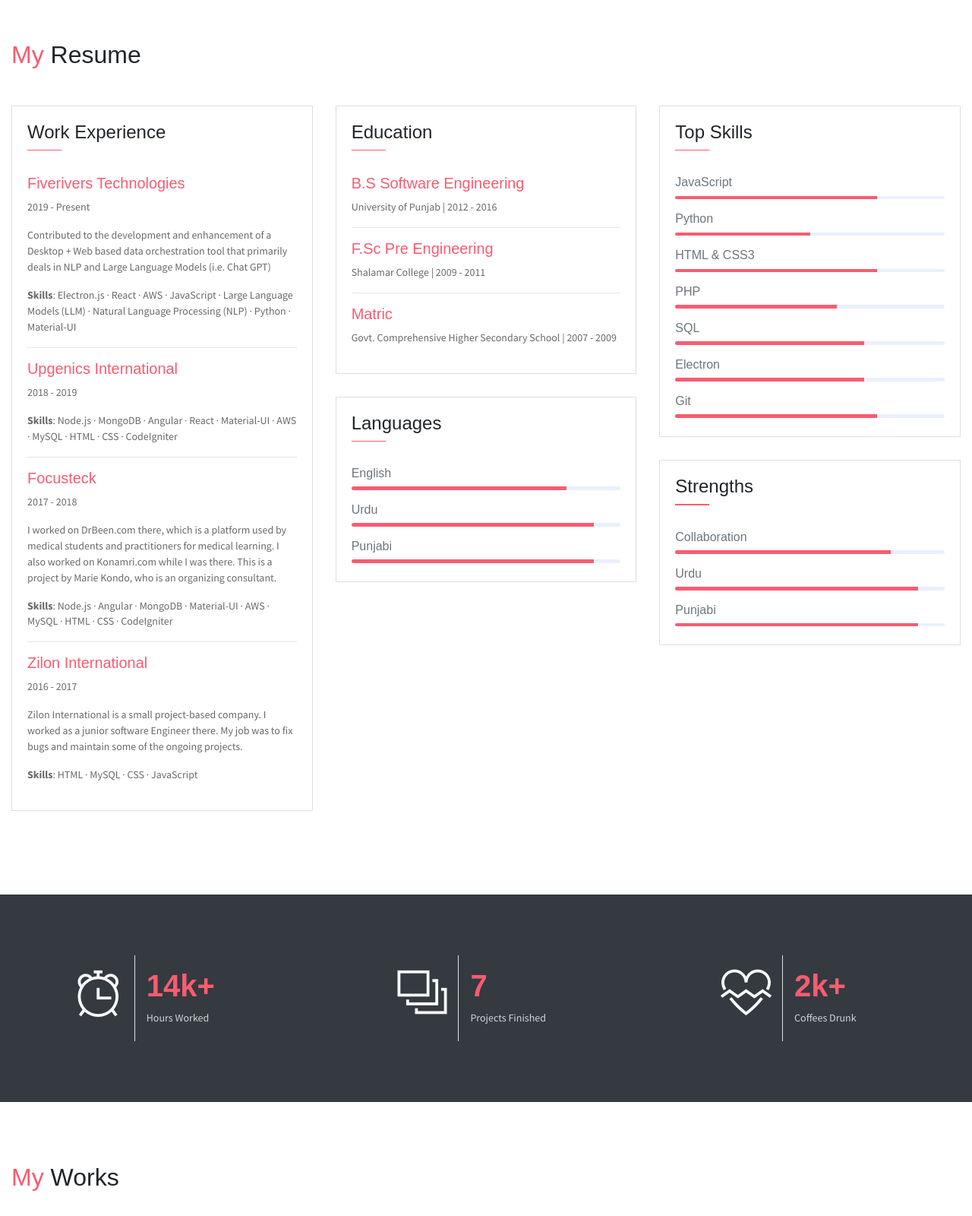
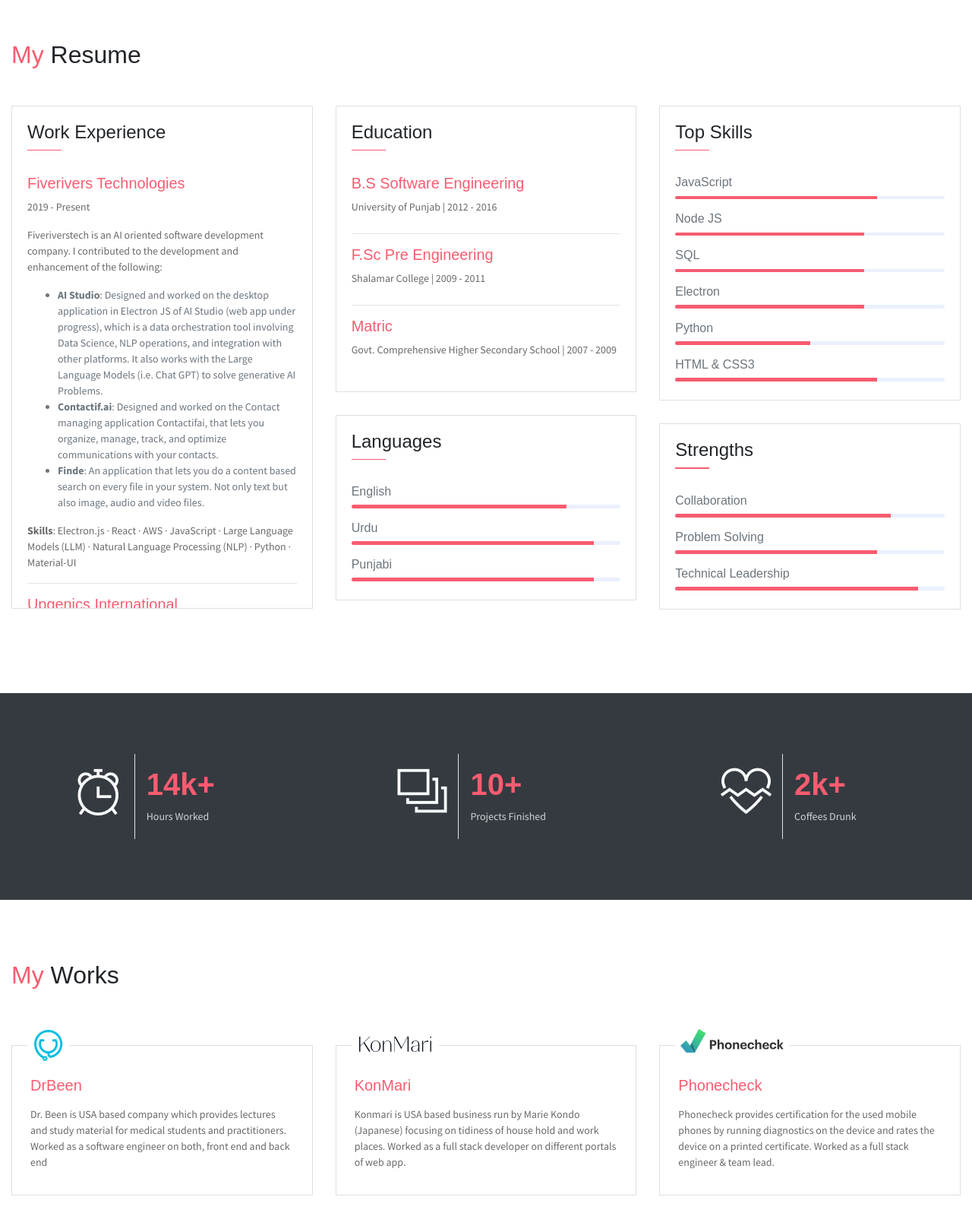
Before and after one commit to dev-sufyan/personal-portfolio, a website: page public_html/index.html in a window 1280 px wide. Shown: the part 1200-2800 px from the top of the page at 76% size. Drawn offline with nearby package versions, Linux system fonts and the light colour scheme.

Commit message:
skills updated, experience height fixed, banner updated

```diff
--- a/public_html/index.html
+++ b/public_html/index.html
@@ -26,7 +26,7 @@
                 </li>
                 <li class="social-item">
                     <a class="social-link text-light" href="mailto:sufyanmaqsoo92@gmail.com">
-                        <i class="ti-google" aria-hidden="true"></i>
+                        <i class="ti-email" aria-hidden="true"></i>
                     </a>
                 </li>
                 <li class="social-item">
@@ -40,11 +40,13 @@
                     </a>
                 </li>
             </ul>
-            <div class="header-content">
-                <h4 class="header-subtitle" >Hello, I am</h4>
-                <h1 class="header-title">Muhammad Sufyan</h1>
-                <h6 class="header-mono" >Full Stack Engineer | Problem Solver</h6>
-                <button class="btn btn-primary btn-rounded"><i class="ti-printer pr-2"></i>Print Resume</button>
+            <div class="header-content-wrapper">
+                <div class="header-content">
+                    <h4 class="header-subtitle" >Hello, I am</h4>
+                    <h1 class="header-title">Muhammad Sufyan</h1>
+                    <h6 class="header-mono" >Full Stack Engineer | Problem Solver</h6>
+                    <!-- <button class="btn btn-primary btn-rounded"><i class="ti-printer pr-2"></i>Print Resume</button> -->
+                </div>
             </div>
         </div>
     </header>
@@ -93,7 +95,13 @@
                 <span class="line mb-5"></span>
                 <h5 class="mb-3">A Full Stack Engineer and a Problem Solver</h5>
                 <p class="mt-20">I am a dedicated and passionate engineer with extensive industry experience and a hunger for innovation. My specialty is implementing new ideas from scratch.</p>
-                <button class="btn btn-outline-danger"><i class="icon-down-circled2 "></i>Download My CV</button>
+                <a href="https://drive.google.com/file/d/1Yb4EeYlmySppUw_s3Xuym8KOKSyE7TZg/view?usp=sharing"
+                    download="Muhammad Sufyan - Resume.pdf" target="_blank"
+                >
+                    <button class="btn btn-outline-danger">
+                        <i class="icon-down-circled2 "></i>Download My CV
+                    </button>
+                </a>
             </div>
             <div class="col-lg-4 about-card">
                 <h3 class="font-weight-light">Personal Info</h3>
@@ -115,7 +123,7 @@
                     </li>
                     <li class="social-item">
                         <a class="social-link" href="mailto:sufyanmaqsoo92@gmail.com">
-                            <i class="ti-google" aria-hidden="true"></i>
+                            <i class="ti-email" aria-hidden="true"></i>
                         </a>
                     </li>
                     <li class="social-item">
@@ -174,14 +182,25 @@
                                 <span class="line"></span>
                             </div>
                         </div>
-                        <div class="card-body">
+                        <div class="card-body" style="max-height: 590px; overflow: auto;">
                             <h6 class="title text-danger">
                                 <a href="https://www.fiveriverstech.com/" target="_blank">
                                     Fiverivers Technologies
                                 </a>
                             </h6>
                             <P>2019 - Present</P>
-                            <P class="subtitle">Contributed to the development and enhancement of a Desktop + Web based data orchestration tool that primarily deals in NLP and Large Language Models (i.e. Chat GPT)</P>
+                            <P class="subtitle">Fiveriverstech is an AI oriented software development company. I contributed to the development and enhancement of the following:</P>
+                            <ul>
+                                <li>
+                                    <b>AI Studio</b>: Designed and worked on the desktop application in Electron JS of AI Studio (web app under progress), which is a data orchestration tool involving Data Science, NLP operations, and integration with other platforms. It also works with the Large Language Models (i.e. Chat GPT) to solve generative AI Problems.
+                                </li>
+                                <li>
+                                    <b>Contactif.ai</b>: Designed and worked on the Contact managing application Contactifai, that lets you organize, manage, track, and optimize communications with your contacts.
+                                </li>
+                                <li>
+                                    <b>Finde</b>: An application that lets you do a content based search on every file in your system. Not only text but also image, audio and video files.
+                                </li>
+                            </ul>
                             <p><b>Skills</b>: Electron.js · React · AWS · JavaScript · Large Language Models (LLM) · Natural Language Processing (NLP) · Python · Material-UI </p>
                             <hr>
                             <h6 class="title text-danger">
@@ -190,7 +209,21 @@
                                 </a>
                             </h6>
                             <P>2018 - 2019</P>
-                            <P class="subtitle"></P>
+                            <P class="subtitle">Upgenics International is a startup and they are providing clients with profound technical expertise and implementation of cutting-edge technology solutions. I worked on the following projects there:</P>
+                            <ul>
+                                <li>
+                                    <b>Phonecheck</b>: Worked on the maintenance and enhancement of the cloud system for phonecheck application.
+                                </li>
+                                <li>
+                                    <b>Phonecheck Build Mgt</b>: Created an application from scratch for the delivery and build management of the phonecheck applications.
+                                </li>
+                                <li>
+                                    <b>Phonecheck Marketplace</b>: Created and maintained the marketplace for the phonecheck processed mobile devices.
+                                </li>
+                                <li>
+                                    <b>Phonecheck Admin</b>: Created and maintained the admin panel to control and monitor the phonecheck marketplace.
+                                </li>
+                            </ul>
                             <p><b>Skills</b>: Node.js · MongoDB · Angular · React · Material-UI · AWS · MySQL · HTML · CSS · CodeIgniter</p>
                             <hr>
                             <h6 class="title text-danger">
@@ -199,7 +232,15 @@
                                 </a>
                             </h6>
                             <P>2017 - 2018</P>
-                            <P class="subtitle">I worked on DrBeen.com there, which is a platform used by medical students and practitioners for medical learning. I also worked on Konamri.com while I was there. This is a project by Marie Kondo, who is an organizing consultant.</P>
+                            <P class="subtitle">Focusteck is a small startup that works with multiple off-shore clients on some exciting ideas. While I was there, I worked on the following:</P>
+                            <ul>
+                                <li>
+                                    <b>Drbeen</b>: Worked on the maintenance and enhancement of the existing  drbeen.com.
+                                </li>
+                                <li>
+                                    <b>Konmari</b>: Contributed to maintaining and improving the current Konmari consultant + admin panels.
+                                </li>
+                            </ul>
                             <p><b>Skills</b>: Node.js · Angular · MongoDB · Material-UI · AWS · MySQL · HTML · CSS · CodeIgniter</p>
                             <hr>
                             <h6 class="title text-danger">
@@ -223,15 +264,15 @@
                         </div>
                         <div class="card-body">
                             <h6 class="title text-danger">B.S Software Engineering</h6>
-                            <P>University of Punjab | 2012 - 2016</P>
+                            <P style="margin-bottom: 24px;">University of Punjab | 2012 - 2016</P>
                             <!-- <P class="subtitle">Lorem ipsum dolor sit amet, consectetur adipisicing elit. Error corrupti recusandae obcaecati odit repellat ducimus cum, minus tempora aperiam at.</P> -->
                             <hr>
                             <h6 class="title text-danger">F.Sc Pre Engineering</h6>
-                            <P>Shalamar College | 2009 - 2011</P>
+                            <P style="margin-bottom: 24px;">Shalamar College | 2009 - 2011</P>
                             <!-- <P class="subtitle">Lorem ipsum dolor sit amet, consectetur adipisicing elit. Eos, id officiis quas placeat quia voluptas dolorum rem animi nostrum quae.aliquid repudiandae saepe!.</P> -->
                             <hr>
                             <h6 class="title text-danger">Matric</h6>
-                            <P>Govt. Comprehensive Higher Secondary School | 2007 - 2009</P>
+                            <P style="margin-bottom: 24px;">Govt. Comprehensive Higher Secondary School | 2007 - 2009</P>
                             <!-- <P class="subtitle">Lorem ipsum dolor sit amet, consectetur adipisicing elit. Nostrum recusandae, cupiditate ullam dolor ratione repellendus.aliquid repudiandae saepe!.</P> -->
 
                         </div>
@@ -272,17 +313,9 @@
                             <div class="progress mb-3">
                                 <div class="progress-bar bg-danger" role="progressbar" style="width: 75%" aria-valuenow="25" aria-valuemin="0" aria-valuemax="100"></div>
                             </div>
-                            <h6>Python</h6>
+                            <h6>Node JS</h6>
                             <div class="progress mb-3">
-                                <div class="progress-bar bg-danger" role="progressbar" style="width: 50%" aria-valuenow="75" aria-valuemin="0" aria-valuemax="100"></div>
-                            </div>
-                           <h6>HTML &amp; CSS3</h6>
-                            <div class="progress mb-3">
-                                <div class="progress-bar bg-danger" role="progressbar" style="width: 75%" aria-valuenow="25" aria-valuemin="0" aria-valuemax="100"></div>
-                            </div>
-                            <h6>PHP</h6>
-                            <div class="progress mb-3">
-                                <div class="progress-bar bg-danger" role="progressbar" style="width: 60%" aria-valuenow="50" aria-valuemin="0" aria-valuemax="100"></div>
+                                <div class="progress-bar bg-danger" role="progressbar" style="width: 70%" aria-valuenow="50" aria-valuemin="0" aria-valuemax="100"></div>
                             </div>
                             <h6>SQL</h6>
                             <div class="progress mb-3">
@@ -292,10 +325,18 @@
                             <div class="progress mb-3">
                                 <div class="progress-bar bg-danger" role="progressbar" style="width: 70%" aria-valuenow="75" aria-valuemin="0" aria-valuemax="100"></div>
                             </div>
-                            <h6>Git</h6>
+                            <h6>Python</h6>
+                            <div class="progress mb-3">
+                                <div class="progress-bar bg-danger" role="progressbar" style="width: 50%" aria-valuenow="75" aria-valuemin="0" aria-valuemax="100"></div>
+                            </div>
+                            <h6>HTML &amp; CSS3</h6>
+                            <div class="progress mb-3">
+                                <div class="progress-bar bg-danger" role="progressbar" style="width: 75%" aria-valuenow="25" aria-valuemin="0" aria-valuemax="100"></div>
+                            </div>
+                            <!-- <h6>Git</h6>
                             <div class="progress mb-3">
                                 <div class="progress-bar bg-danger" role="progressbar" style="width: 75%" aria-valuenow="75" aria-valuemin="0" aria-valuemax="100"></div>
-                            </div>
+                            </div> -->
                         </div>
                     </div>
                     <div class="card">
@@ -310,11 +351,11 @@
                              <div class="progress mb-3">
                                 <div class="progress-bar bg-danger" role="progressbar" style="width: 80%" aria-valuenow="25" aria-valuemin="0" aria-valuemax="100"></div>
                              </div>
-                             <h6>Urdu</h6>
+                             <h6>Problem Solving</h6>
                              <div class="progress mb-3">
-                                <div class="progress-bar bg-danger" role="progressbar" style="width: 90%" aria-valuenow="25" aria-valuemin="0" aria-valuemax="100"></div>
+                                <div class="progress-bar bg-danger" role="progressbar" style="width: 75%" aria-valuenow="25" aria-valuemin="0" aria-valuemax="100"></div>
                              </div>
-                             <h6>Punjabi</h6>
+                             <h6>Technical Leadership</h6>
                              <div class="progress mb-3">
                                 <div class="progress-bar bg-danger" role="progressbar" style="width: 90%" aria-valuenow="50" aria-valuemin="0" aria-valuemax="100"></div>
                              </div>
@@ -345,7 +386,7 @@
                             <div class="m-auto"><i class="ti-layers-alt icon-xl"></i></div>
                         </div>
                         <div class="col-7 text-left py-3">
-                            <h1 class="text-danger font-weight-bold font40">7</h1>
+                            <h1 class="text-danger font-weight-bold font40">10+</h1>
                             <p class="text-light mb-1">Projects Finished</p>
                         </div>
                     </div>
@@ -465,7 +506,7 @@
                        <div class="card-header has-icon">
                             <i class="ti-dashboard text-danger" aria-hidden="true"></i>
                         </div>
-                        <div class="card-body px-4 py-3">
+                        <div class="card-body px-4 py-3" style="height: 153px;">
                             <h5 class="mb-3 card-title text-dark">
                                 <a href="#service">
                                     More
@@ -557,7 +598,9 @@
     <section class="section bg-dark py-5">
         <div class="container text-center">
             <h2 class="text-light mb-5 font-weight-normal">I Am Available For FreeLance</h2>
-            <button class="btn bg-primary w-lg" >Hire me</button>
+            <a href="#contact" class="nav-link">
+                <button class="btn bg-primary w-lg" >Hire me</button>
+            </a>
         </div>
     </section>
 
@@ -878,7 +921,7 @@
                                 <a class="social-link text-dark"
                                     href="mailto:sufyanmaqsoo92@gmail.com"
                                 >
-                                    <i class="ti-google" aria-hidden="true"></i>
+                                    <i class="ti-email" aria-hidden="true"></i>
                                 </a>
                             </li>
                             <li class="social-item">
```
Also changed, not shown: public_html/assets/css/johndoe.css, public_html/assets/imgs/skills-for-front-end-back-end-developer.jpg (added).
